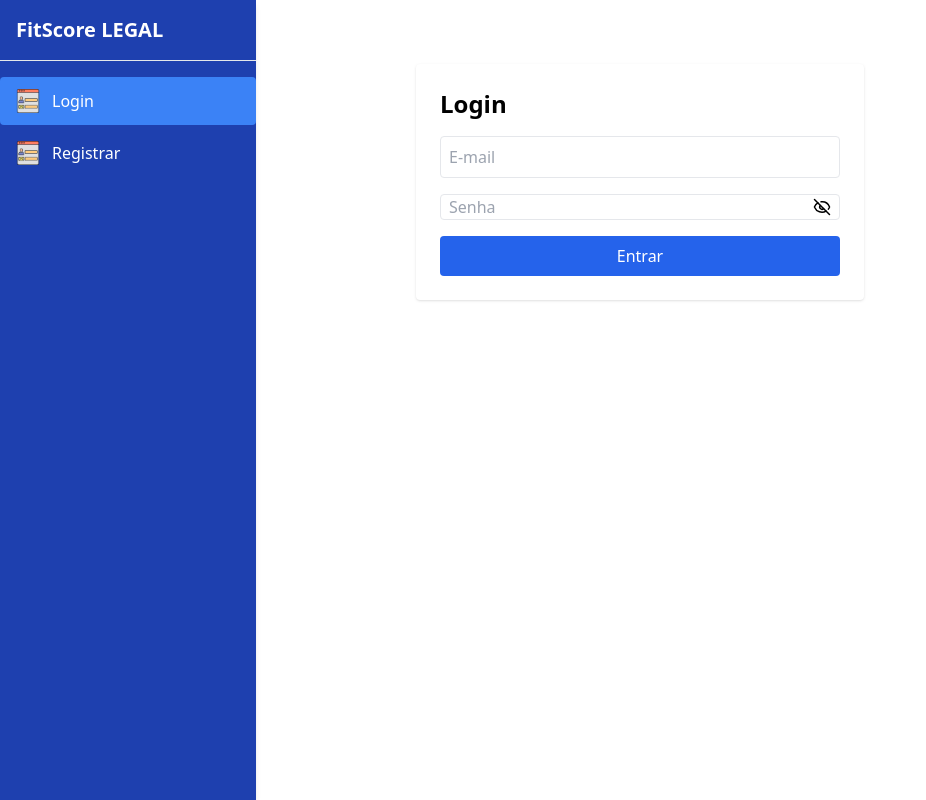
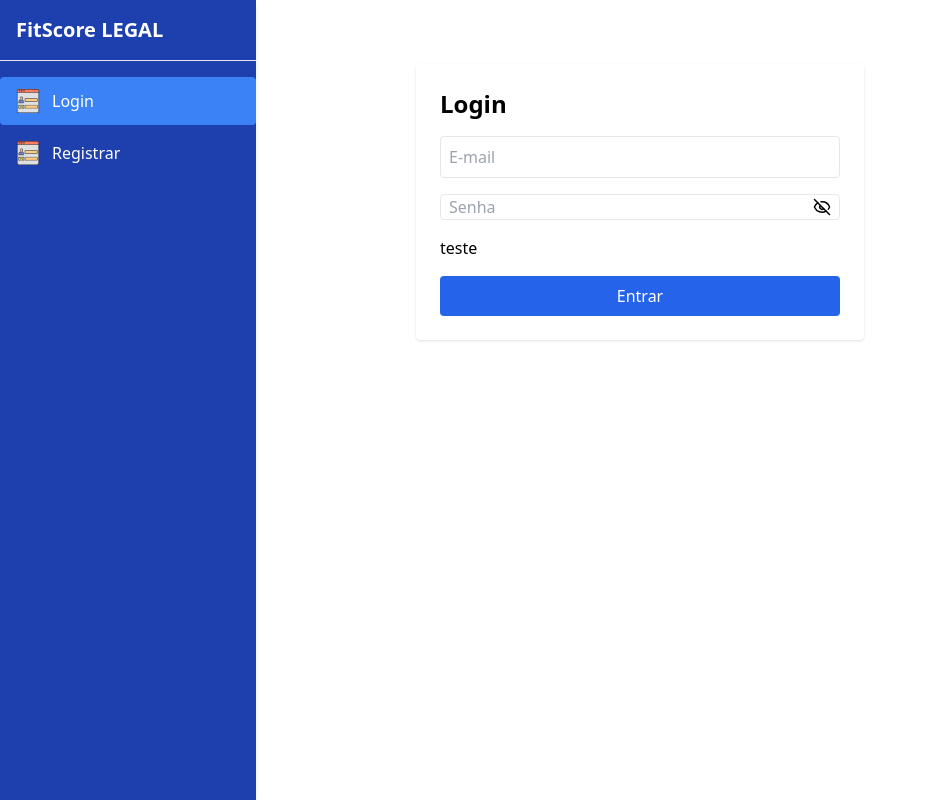
Before and after one commit to AndersonMeloo/FitScore, a React (Vite) app in the folder fitscore/: page /login in a window 1280 px wide. Shown: the whole page, without its empty margins (0-926 px from the left). Built offline with nearby package versions, Linux system fonts and the light colour scheme.

Commit message:
test: input.tsx

```diff
--- a/fitscore/src/components/ui/input.tsx
+++ b/fitscore/src/components/ui/input.tsx
@@ -37,6 +37,7 @@ function Input({ placeholder, password, value, required, onChange }: InputProps)
                     </button>
                 )}
             </div>
+            <p>teste</p>
         </>
     );
 }
```
